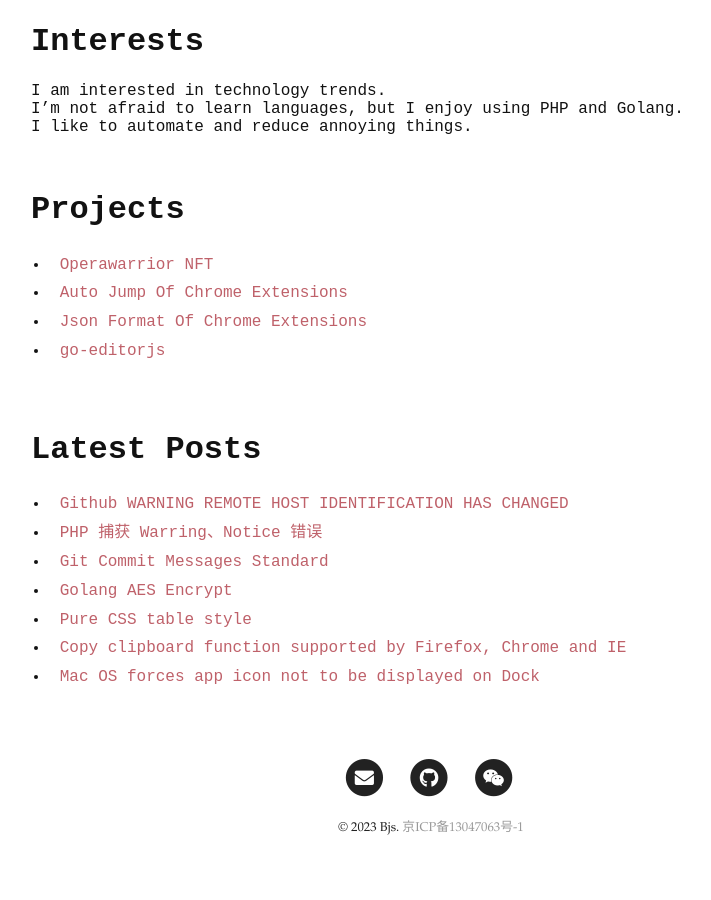
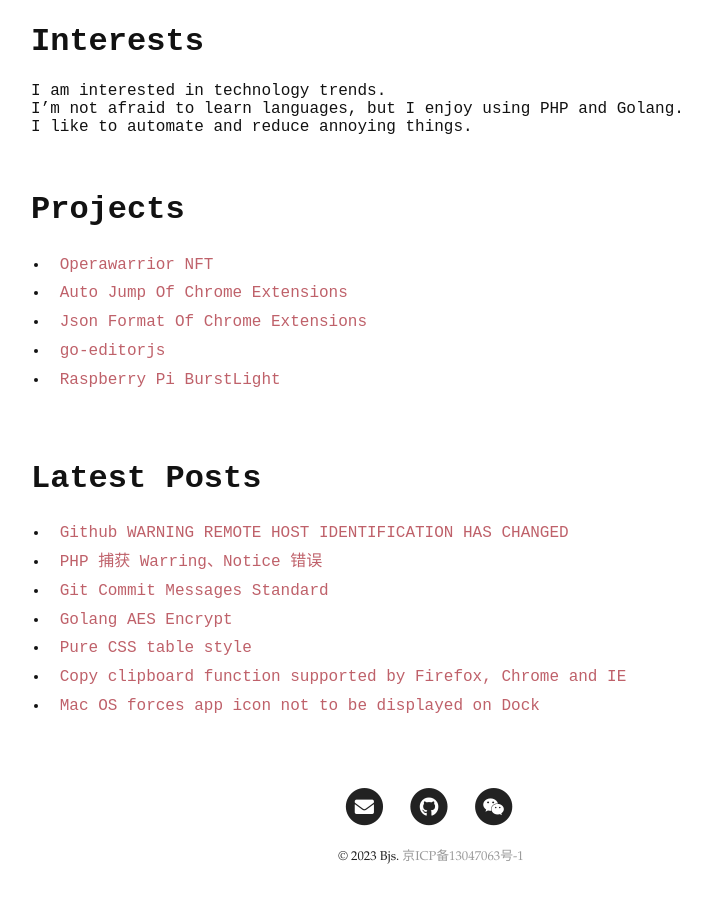
Before and after one commit to banjuanshu/banjuanshu.github.io, a Jekyll site: the page built from docs/index.md, in a window 1280 px wide and 900 px high, scrolled down 1504 px. Shown: the whole window, without its empty margins (209-920 px from the left). Built offline with Jekyll 4.4.1, drawn with Linux system fonts in a browser that asks for light colours; before the commit the page ends 2375 px from its top, so only the background shows below that.

Commit message:
fix(index): modify projects

```diff
--- a/docs/index.md
+++ b/docs/index.md
@@ -61,3 +61,4 @@ I like to automate and reduce annoying things.
 * [Auto Jump Of Chrome Extensions](https://chrome.google.com/webstore/detail/autojump/mecmmnelkkedebbkiigdlneldiolodno){:target="\_blank"}
 * [Json Format Of Chrome Extensions](https://chrome.google.com/webstore/detail/json-format/cacimhdphkcihjfpnpmmndgjjnnfoobm?hl=zh-CN&authuser=0){:target="\_blank"}
 * [go-editorjs](https://github.com/banjuanshu/go-editorjs){:target="\_blank"}
+* [Raspberry Pi BurstLight](https://github.com/banjuanshu/burstlight){:target="\_blank"}
```
